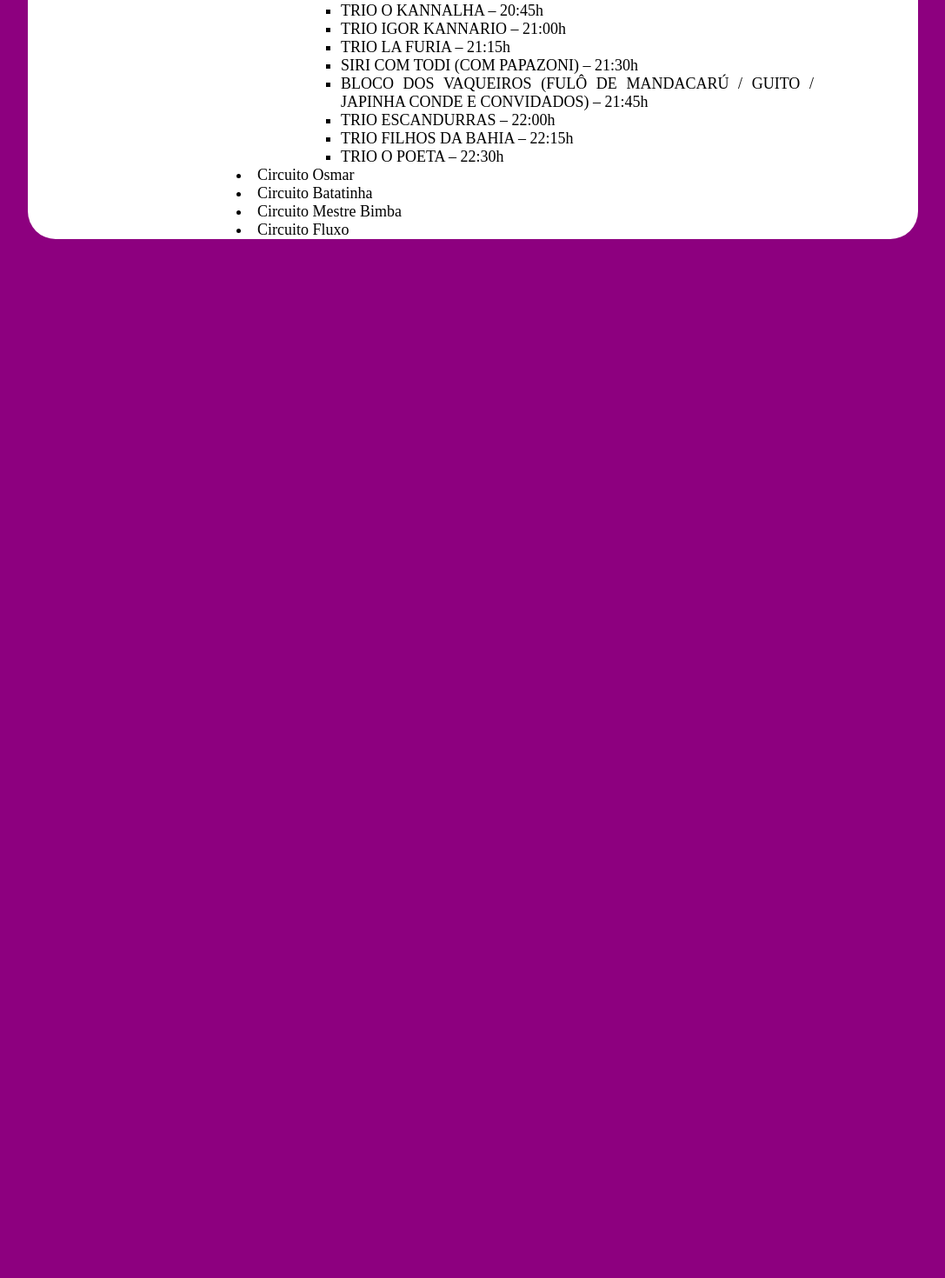
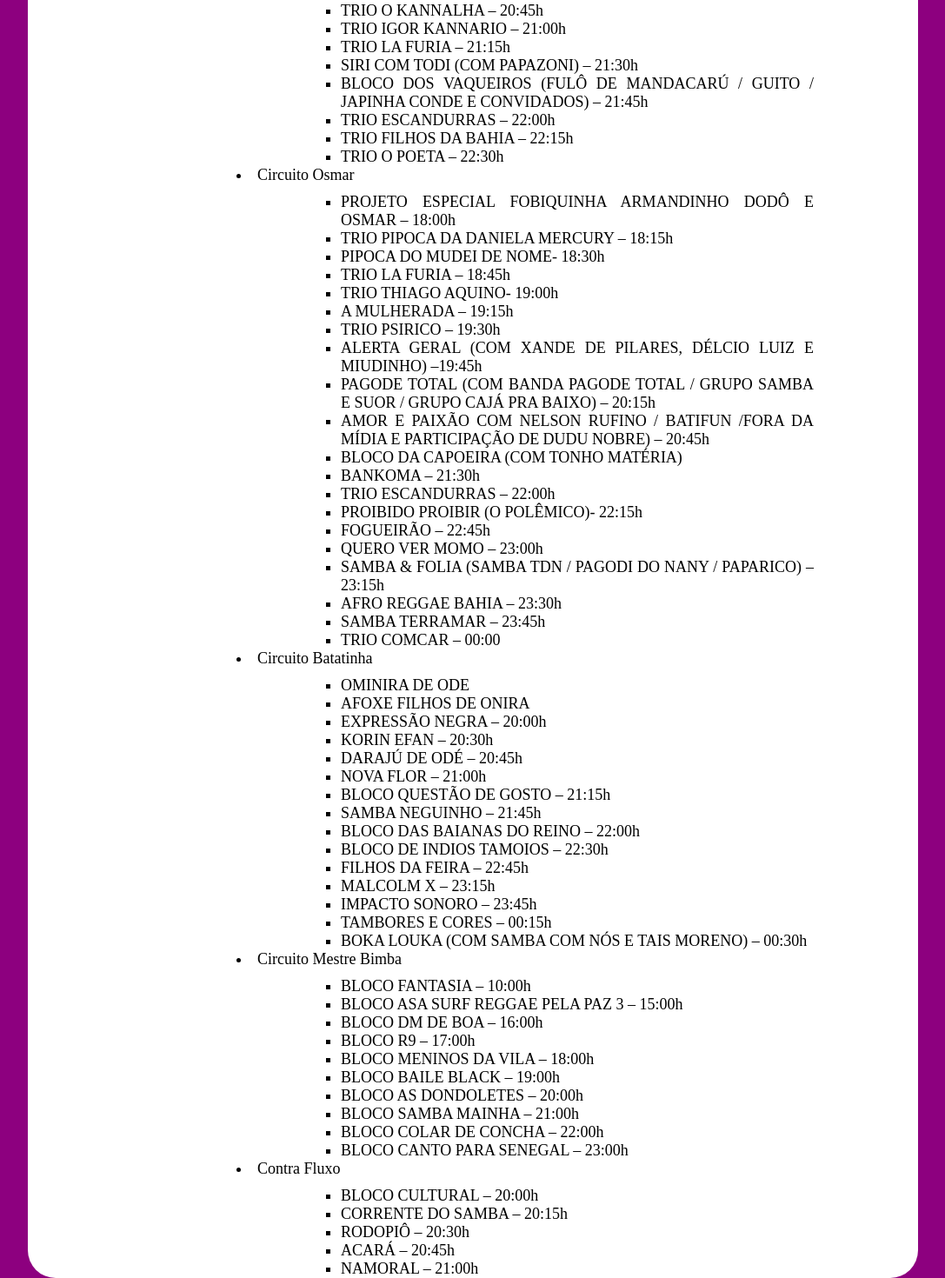
Before and after one commit to RamonPapes/Carnaval-NextJS, a Next.js app: page /eventos/dia1 in a window 1280 px wide. Shown: the part 3489-4959 px from the top of the page at 87% size, without its empty margins (96-1183 px from the left). Before the commit the page ends 3764 px from the top, so only its background shows below. Built offline with nearby package versions, Linux system fonts and the light colour scheme.

Commit message:
fix: Adicionando os circuitos restantes no dia 1

```diff
--- a/src/app/eventos/dia1/page.tsx
+++ b/src/app/eventos/dia1/page.tsx
@@ -5,7 +5,7 @@
 export default function Dia1() {
   return (
     <div className={styles.main}>
-      <Dia/>
+      <Dia />
       <div className={styles.bodyBackground}>
         <div className={styles.textContainer}>
           <h1 className={styles.title}>16 de fevereiro</h1>
@@ -126,17 +126,77 @@
                   </li>
                 </ul>
                 <li>Circuito Osmar</li>
+                <ul className={styles.insideSection}>
+                  <li>PROJETO ESPECIAL FOBIQUINHA ARMANDINHO DODÔ E OSMAR – 18:00h
+                  </li>
+                  <li>TRIO PIPOCA DA DANIELA MERCURY – 18:15h
+                  </li>
+                  <li>PIPOCA DO MUDEI DE NOME- 18:30h
+                  </li>
+                  <li>TRIO LA FURIA – 18:45h
+                  </li>
+                  <li>TRIO THIAGO AQUINO- 19:00h</li>
+                  <li>A MULHERADA – 19:15h
+                  </li>
+                  <li>TRIO PSIRICO – 19:30h
+                  </li>
+                  <li>ALERTA GERAL (COM XANDE DE PILARES, DÉLCIO LUIZ E MIUDINHO) –19:45h</li>
+                  <li>PAGODE TOTAL (COM BANDA PAGODE TOTAL / GRUPO SAMBA E SUOR / GRUPO CAJÁ PRA BAIXO) – 20:15h</li>
+                  <li>AMOR E PAIXÃO COM NELSON RUFINO / BATIFUN /FORA DA MÍDIA E PARTICIPAÇÃO DE DUDU NOBRE) – 20:45h</li>
+                  <li>BLOCO DA CAPOEIRA (COM TONHO MATÉRIA)</li>
+                  <li>BANKOMA – 21:30h</li>
+                  <li>TRIO ESCANDURRAS – 22:00h</li>
+                  <li>PROIBIDO PROIBIR (O POLÊMICO)- 22:15h</li>
+                  <li>FOGUEIRÃO – 22:45h</li>
+                  <li>QUERO VER MOMO – 23:00h</li>
+                  <li>SAMBA & FOLIA (SAMBA TDN / PAGODI DO NANY / PAPARICO) – 23:15h</li>
+                  <li>AFRO REGGAE BAHIA – 23:30h</li>
+                  <li>SAMBA TERRAMAR – 23:45h</li>
+                  <li>TRIO COMCAR – 00:00</li>
+                </ul>
                 <li>Circuito Batatinha</li>
+                <ul className={styles.insideSection}>
+                  <li>OMINIRA DE ODE</li>
+                  <li>AFOXE FILHOS DE ONIRA</li>
+                  <li>EXPRESSÃO NEGRA – 20:00h</li>
+                  <li>KORIN EFAN – 20:30h</li>
+                  <li>DARAJÚ DE ODÉ – 20:45h</li>
+                  <li>NOVA FLOR – 21:00h</li>
+                  <li>BLOCO QUESTÃO DE GOSTO – 21:15h</li>
+                  <li>SAMBA NEGUINHO – 21:45h</li>
+                  <li>BLOCO DAS BAIANAS DO REINO – 22:00h</li>
+                  <li>BLOCO DE INDIOS TAMOIOS – 22:30h</li>
+                  <li>FILHOS DA FEIRA – 22:45h</li>
+                  <li>MALCOLM X – 23:15h</li>
+                  <li>IMPACTO SONORO – 23:45h</li>
+                  <li>TAMBORES E CORES – 00:15h</li>
+                  <li>BOKA LOUKA (COM SAMBA COM NÓS E TAIS MORENO) – 00:30h</li>
+                </ul>
                 <li>Circuito Mestre Bimba</li>
-                  <li>Circuito Fluxo</li>
+                <ul className={styles.insideSection}>
+                  <li>BLOCO FANTASIA – 10:00h</li>
+                  <li>BLOCO ASA SURF REGGAE PELA PAZ 3 – 15:00h</li>
+                  <li>BLOCO DM DE BOA – 16:00h</li>
+                  <li>BLOCO R9 – 17:00h</li>
+                  <li>BLOCO MENINOS DA VILA – 18:00h</li>
+                  <li>BLOCO BAILE BLACK – 19:00h</li>
+                  <li>BLOCO AS DONDOLETES – 20:00h</li>
+                  <li>BLOCO SAMBA MAINHA – 21:00h</li>
+                  <li>BLOCO COLAR DE CONCHA – 22:00h</li>
+                  <li>BLOCO CANTO PARA SENEGAL – 23:00h</li>
                 </ul>
-
-              </div>
-
+                <li>Contra Fluxo</li>
+                <ul className={styles.insideSection}>
+                  <li>BLOCO CULTURAL – 20:00h</li>
+                  <li>CORRENTE DO SAMBA – 20:15h</li>
+                  <li>RODOPIÔ – 20:30h</li>
+                  <li>ACARÁ – 20:45h</li>
+                  <li>NAMORAL – 21:00h</li>
+                </ul>
               </ul>
             </div>
-
-
+          </ul>
+        </div>
       </div>
     </div>
   )
```
Lines whose indentation alone changed are shown as unchanged.
